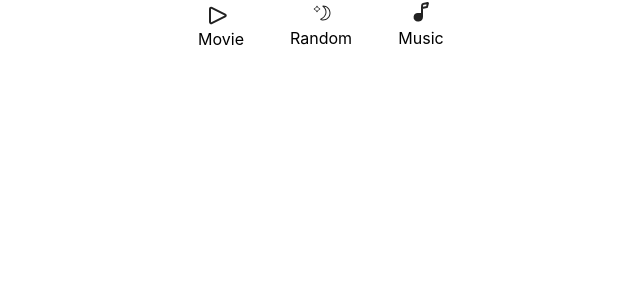
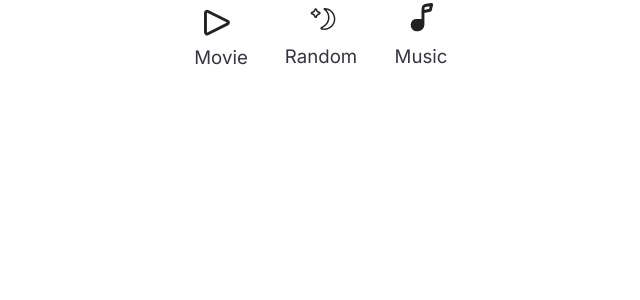
Before and after one commit to BeanyBeans/Hacklytics, a React (Create React App) app in the folder hacklytics/: page / in a window 1280 px wide. Shown: the top 300 px of the page, without its empty margins (319-959 px from the left). Built offline with nearby package versions, Linux system fonts and the light colour scheme.

Commit message:
fix blah blah

```diff
--- a/hacklytics/src/components/Category.css
+++ b/hacklytics/src/components/Category.css
@@ -1,23 +1,23 @@
-.nav-bar {
-    background-color: black;
-    margin-top: -22px;
-    padding-right: 50px;
-    width: 300px;
-}
+@import url('https://fonts.googleapis.com/css2?family=Inter:wght@100..900&display=swap');
 
-.title {
-    color:rgb(121, 108, 108);
-    padding-left: 10px;
-}
+.category-container {
+    display: flex;
+    flex-direction: column;
+    align-items: center;
+    justify-content: center; /* Center items vertically */
+    text-align: center;
+  }
 
-.selected {
-    background-color: rgb(67, 61, 61)
-}
-.stationName {
-    color: white;
-    border-bottom: 1px white solid;
-    padding-bottom: 10px;
-    padding-top: 10px;
-    padding-left: 30px;
-    margin-top: -16px;
-}
+  .category-image {
+    width: 35px; /* Adjust width as needed */
+    height: auto; /* Maintain aspect ratio */
+    margin-bottom: 10px; /* Add space between image and text */
+  }
+
+  .category-name {
+    text-align: center;
+    font-family: Inter; /* Set font to Inter */
+    font-size: 14pt; /* Set font size to 18pt */
+    font-weight: normal; /* Set font weight to regular */
+    color: #343541; /* Set font color to #343541 */
+  }
--- a/hacklytics/src/components/Random.js
+++ b/hacklytics/src/components/Random.js
@@ -4,9 +4,9 @@ import { ReactComponent as RandomPic } from '../images/random.svg'; // Importing
 
 export default function Random() {
     return (
-        <div className="random">
+        <div className="category-container">
             <RandomPic className="category-image" />
-            <div className="category">{"Random"}</div>
+            <div className="category-name">{"Random"}</div>
         </div>
     );
 }
```
